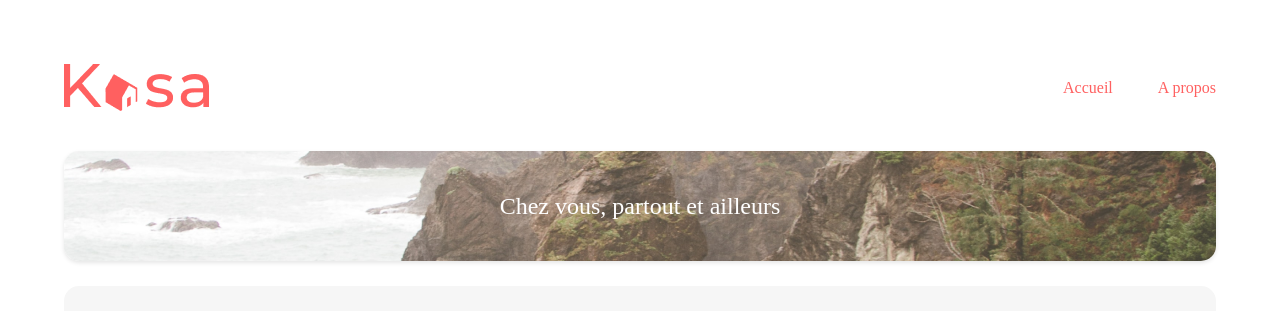
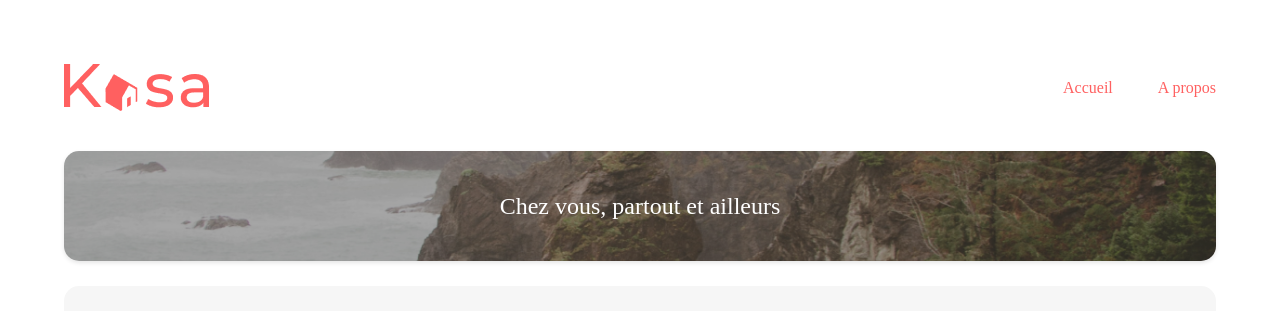
Before and after one commit to Neitsab-B/kasa, a React (Create React App) app: page / in a window 1280 px wide. Shown: the top 311 px of the page. Built offline with nearby package versions, Linux system fonts and the light colour scheme.

Commit message:
Update Banner.css

```diff
--- a/src/components/Banner/Banner.css
+++ b/src/components/Banner/Banner.css
@@ -9,8 +9,9 @@
 .banner img {
     width: 100%;
     height: 110px;
-    object-fit: none;
+    object-fit: cover;
     border-radius: 15px;
+    filter: brightness(65%);
 }
 
 .banner p {
```
